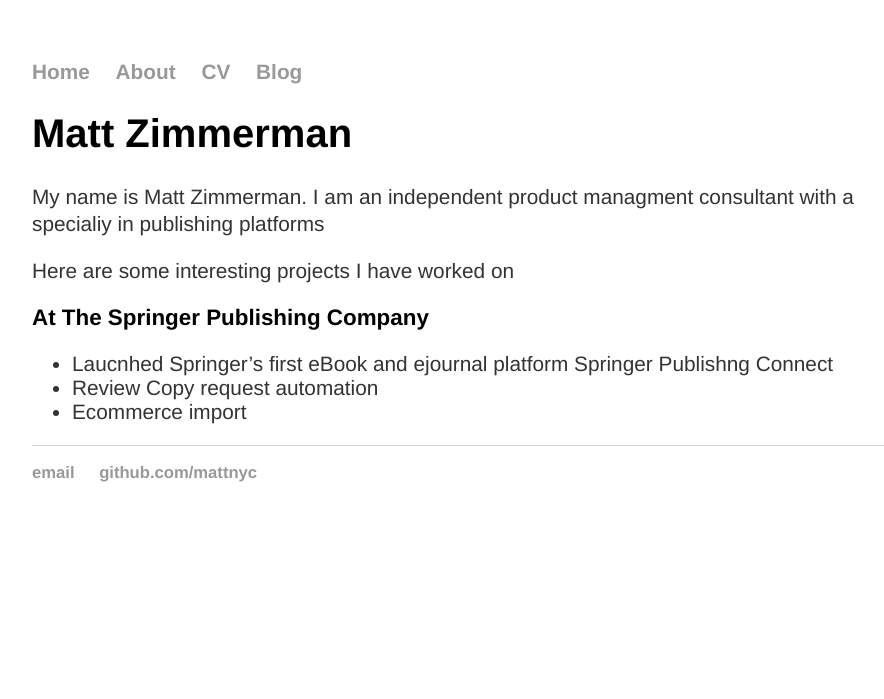
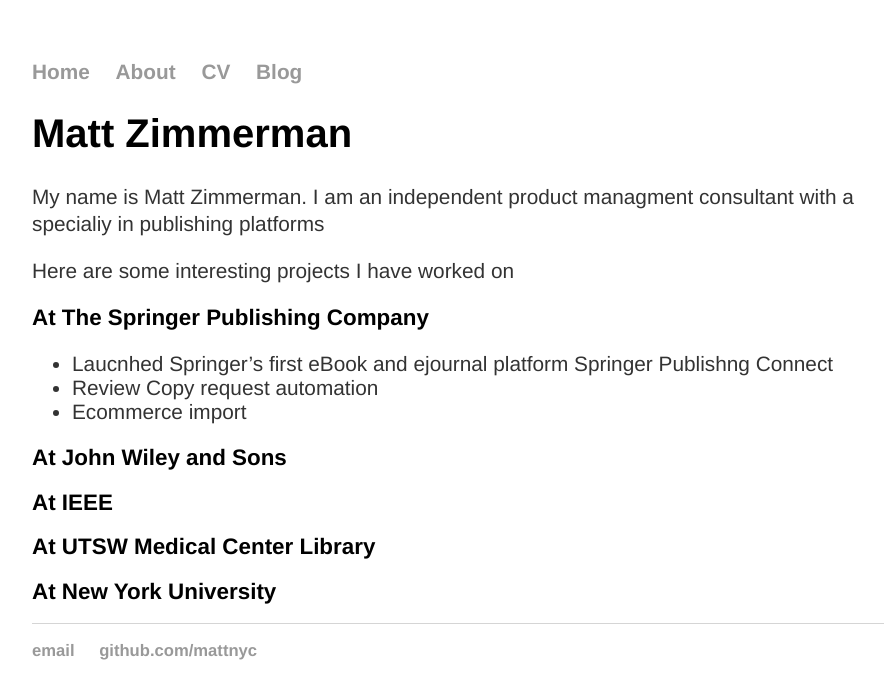
Before and after one commit to mattznyc/mattznyc.github.io, a Jekyll site: the page built from index.md, in a window 1280 px wide. Shown: the top 699 px of the page, without its empty margins (160-1044 px from the left). Built offline with Jekyll 4.4.1, drawn with Linux system fonts in a browser that asks for light colours.

Commit message:
Update index.md

```diff
--- a/index.md
+++ b/index.md
@@ -12,3 +12,8 @@
 * Laucnhed Springer's first eBook and ejournal platform Springer Publishng Connect
 * Review Copy request automation
 * Ecommerce import
+
+## At John Wiley and Sons
+## At IEEE
+## At UTSW Medical Center Library
+## At New York University
```
